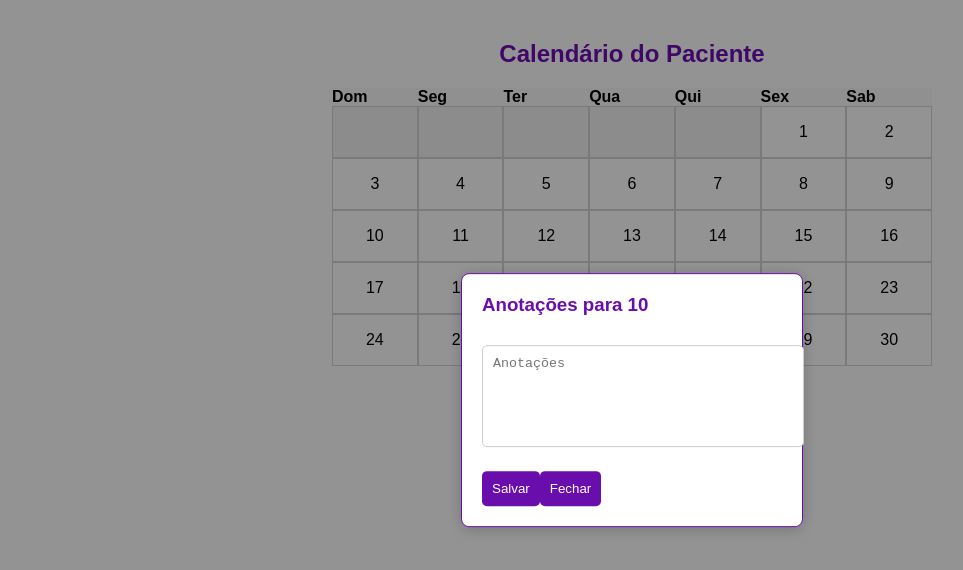
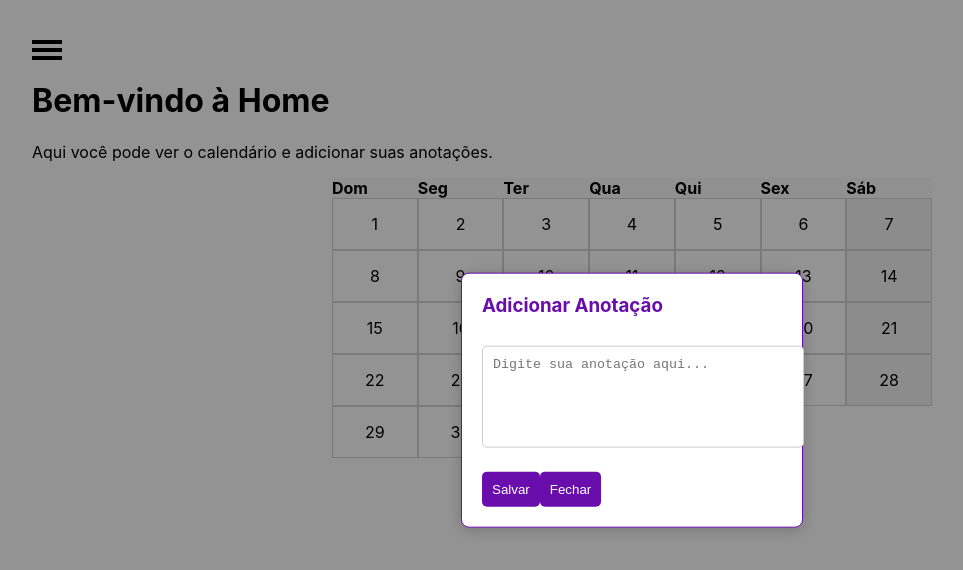
Before and after one commit to machado-gabys/Bem-Estar-, a React (Create React App) app: page /home in a window 1280 px wide. Both pictures are taken after a click on the element "10". Shown: the top 570 px of the page, without its empty margins (8-971 px from the left). Built offline with nearby package versions, Linux system fonts and the light colour scheme.

Commit message:
fix: sidebar com sair

```diff
--- a/package.json
+++ b/package.json
@@ -8,7 +8,7 @@
     "@testing-library/user-event": "^13.5.0",
     "react": "^18.3.1",
     "react-dom": "^18.3.1",
-    "react-router-dom": "^6.27.0",
+    "react-router-dom": "^6.28.0",
     "react-scripts": "^5.0.1",
     "web-vitals": "^2.1.4"
   },
--- a/src/App.js
+++ b/src/App.js
@@ -1,10 +1,10 @@
+// src/App.js
 import React, { useState } from 'react';
 import { Route, BrowserRouter as Router, Routes } from 'react-router-dom';
 import Home from './components/Home';
 import Login from './components/Login';
 import Psychologist from './components/Psychologist';
 import Cadastro from './components/Register';
-import Profile from './components/Profile'; // Certifique-se de que o import está correto
 import './styles/App.css';
 
 function App() {
@@ -14,7 +14,7 @@ function App() {
     ]);
 
     const handleRegister = (newUser) => {
-        setUsers([...users, newUser]); // Adiciona novo usuário
+        setUsers([...users, newUser]);
     };
 
     return (
@@ -23,9 +23,7 @@ function App() {
                 <Route path="/" element={<Login users={users} />} />
                 <Route path="/cadastro" element={<Cadastro onRegister={handleRegister} />} />
                 <Route path="/home" element={<Home />} />
-                <Route path="/calendar" element={<Home />} />
                 <Route path="/psychologist" element={<Psychologist />} />
-                <Route path="/profile" element={<Profile />} /> {/* Corrigido para usar <Profile /> */}
             </Routes>
         </Router>
     );
--- a/src/components/Home.js
+++ b/src/components/Home.js
@@ -1,51 +1,66 @@
+// src/components/Home.js
 import React, { useState } from 'react';
-import { useLocation } from 'react-router-dom';
+import { useNavigate } from 'react-router-dom';
 import '../styles/Home.css';
+import Sidebar from './Sidebar';
 
-const Home = () => {
-    const location = useLocation();
-    const userType = location.state?.userType; // Obtém o tipo de usuário do estado da navegação
+function Home() {
+    const [notes, setNotes] = useState({});
+    const [isSidebarVisible, setSidebarVisible] = useState(false);
+    const [isModalVisible, setModalVisible] = useState(false);
+    const [currentDate, setCurrentDate] = useState('');
+    const [currentNote, setCurrentNote] = useState('');
 
-    const [selectedDate, setSelectedDate] = useState(null);
-    const [patientName, setPatientName] = useState('');
-    const [notes, setNotes] = useState('');
-    const [isModalOpen, setIsModalOpen] = useState(false);
-    const [annotations, setAnnotations] = useState({}); // Usar um objeto para armazenar anotações por data
+    const navigate = useNavigate();
 
-    const date = new Date();
-    const month = date.getMonth();
-    const year = date.getFullYear();
-    const daysInMonth = new Date(year, month + 1, 0).getDate();
-    const daysArray = [...Array(daysInMonth).keys()].map(i => i + 1);
-    const firstDay = new Date(year, month, 1).getDay();
-
-    const handleDayClick = (day) => {
-        setSelectedDate(day);
-        const dateKey = `${year}-${month + 1}-${day}`; // Formata a data como chave
-        const existingAnnotation = annotations[dateKey] || { patientName: '', notes: '' };
-        setPatientName(existingAnnotation.patientName);
-        setNotes(existingAnnotation.notes);
-        setIsModalOpen(true);
+    // Função para salvar anotações
+    const handleSaveNote = () => {
+        setNotes(prevNotes => ({
+            ...prevNotes,
+            [currentDate]: currentNote,
+        }));
+        setModalVisible(false);
     };
 
-    const handleSave = () => {
-        const dateKey = `${year}-${month + 1}-${selectedDate}`; // Formata a data como chave
-        setAnnotations({
-            ...annotations,
-            [dateKey]: {
-                patientName: userType === 'psicologo' ? patientName : null,
-                notes: notes,
-            },
-        });
-        console.log('Anotações salvas:', { ...annotations, [dateKey]: { patientName, notes } }); // Para verificar no console
-        setPatientName(''); // Limpa os campos após salvar
-        setNotes('');
-        setIsModalOpen(false);
+    const toggleSidebar = () => {
+        setSidebarVisible(!isSidebarVisible);
+    };
+
+    const showModal = (date) => {
+        setCurrentDate(date);
+        setCurrentNote(notes[date] || '');
+        setModalVisible(true);
+    };
+
+    const closeModal = () => {
+        setModalVisible(false);
+    };
+
+    // Função de logout que redireciona para a página de login
+    const handleLogout = () => {
+        navigate('/');
     };
 
     return (
-        <div>
-            <h2>{userType === 'psicologo' ? 'Calendário do Psicólogo' : 'Calendário do Paciente'}</h2>
+        <div className="home-container">
+            {/* Menu lateral (Sidebar) */}
+            <div className={`sidebar ${isSidebarVisible ? 'visible' : ''}`}>
+                <Sidebar onLogout={handleLogout} />
+            </div>
+
+            <div className="content">
+                {/* Ícone do menu hambúrguer */}
+                <div className="hamburger-icon" onClick={toggleSidebar}>
+                    <span className="line"></span>
+                    <span className="line"></span>
+                    <span className="line"></span>
+                </div>
+
+                <h1>Bem-vindo à Home</h1>
+
+                <p>Aqui você pode ver o calendário e adicionar suas anotações.</p>
+
+                {/* Calendário */}
                 <div className="calendar">
                     <div className="calendar-header">
                         <div>Dom</div>
@@ -54,42 +69,44 @@ const Home = () => {
                         <div>Qua</div>
                         <div>Qui</div>
                         <div>Sex</div>
-                    <div>Sab</div>
+                        <div>Sáb</div>
                     </div>
                     <div className="calendar-body">
-                    {Array(firstDay).fill(null).map((_, i) => <div key={`empty-${i}`} className="calendar-day empty"></div>)}
-                    {daysArray.map(day => (
-                        <div key={day} className="calendar-day" onClick={() => handleDayClick(day)}>
+                        {/* Simulação de dias (substituir com dados reais do calendário) */}
+                        {Array.from({ length: 30 }, (_, index) => {
+                            const day = index + 1;
+                            const date = `2024-11-${String(day).padStart(2, '0')}`;
+                            return (
+                                <div
+                                    key={date}
+                                    className={`calendar-day ${day % 7 === 0 ? 'empty' : ''}`}
+                                    onClick={() => showModal(date)}
+                                >
                                     {day}
                                 </div>
-                    ))}
+                            );
+                        })}
                     </div>
                 </div>
 
-            {isModalOpen && (
-                <div className="modal-overlay">
-                    <div className="note-modal">
-                        <h3>Anotações para {selectedDate}</h3>
-                        {userType === 'psicologo' && (
-                            <input
-                                type="text"
-                                placeholder="Nome do Paciente"
-                                value={patientName}
-                                onChange={(e) => setPatientName(e.target.value)}
+                {/* Modal de anotações */}
+                {isModalVisible && (
+                    <div className="modal-overlay" onClick={closeModal}>
+                        <div className="note-modal" onClick={(e) => e.stopPropagation()}>
+                            <h3>Adicionar Anotação</h3>
+                            <textarea
+                                value={currentNote}
+                                onChange={(e) => setCurrentNote(e.target.value)}
+                                placeholder="Digite sua anotação aqui..."
                             />
-                        )}
-                        <textarea
-                            placeholder="Anotações"
-                            value={notes}
-                            onChange={(e) => setNotes(e.target.value)}
-                        />
-                        <button onClick={handleSave}>Salvar</button>
-                        <button onClick={() => setIsModalOpen(false)}>Fechar</button>
+                            <button onClick={handleSaveNote}>Salvar</button>
+                            <button onClick={closeModal}>Fechar</button> {/* Botão para fechar o modal */}
                         </div>
                     </div>
                 )}
             </div>
+        </div>
     );
-};
+}
 
 export default Home;
--- a/src/components/Psychologist.js
+++ b/src/components/Psychologist.js
@@ -1,53 +1,132 @@
 import React, { useState } from 'react';
+import { useNavigate } from 'react-router-dom';
+import '../styles/psychologist.css';
+import Sidebar from './Sidebar';
 
 const Psychologist = () => {
     const [patients, setPatients] = useState([]);
     const [patientName, setPatientName] = useState('');
     const [note, setNote] = useState('');
+    const [selectedDate, setSelectedDate] = useState(null);
+    const [dailyNotes, setDailyNotes] = useState({});
+    const [isModalOpen, setIsModalOpen] = useState(false);
+    const [isSidebarVisible, setSidebarVisible] = useState(false);
+    const navigate = useNavigate();
 
+    const addNoteForDate = (date) => {
+        setSelectedDate(date);
+        setIsModalOpen(true);
+    };
     const addPatient = () => {
-        if (patientName) {
-            setPatients([...patients, { name: patientName, notes: [] }]);
+        if (patientName && selectedDate) {
+            const updatedDailyNotes = { ...dailyNotes };
+            if (!updatedDailyNotes[selectedDate]) {
+                updatedDailyNotes[selectedDate] = [];
+            }
+            updatedDailyNotes[selectedDate].push({ patientName, note });
+            setDailyNotes(updatedDailyNotes);
             setPatientName('');
+            setNote('');
+            setIsModalOpen(false);
         }
     };
 
-    const addNote = (index) => {
-        const updatedPatients = [...patients];
-        updatedPatients[index].notes.push(note);
-        setPatients(updatedPatients);
+    const closeModal = () => {
+        setIsModalOpen(false);
+        setPatientName('');
         setNote('');
     };
 
+    const toggleSidebar = () => {
+        setSidebarVisible(!isSidebarVisible);
+    };
+
+    const handleLogout = () => {
+        navigate('/');
+    };
+    const handleExitNote = () => {
+        setIsModalOpen(false);
+        setPatientName('');
+        setNote('');
+    };
+    const renderCalendar = () => {
+        const days = [];
+        for (let day = 1; day <= 30; day++) {
+            const date = `2024-11-${String(day).padStart(2, '0')}`;
+            days.push(
+                <button key={date} onClick={() => addNoteForDate(date)}>
+                    {day}
+                </button>
+            );
+        }
+        return days;
+    };
+    const renderNotesForDate = () => {
+        const notesForDate = dailyNotes[selectedDate] || [];
+        return notesForDate.map((entry, index) => (
+            <div key={index}>
+                <strong>Paciente:</strong> {entry.patientName}
+                <br />
+                <strong>Anotação:</strong> {entry.note}
+            </div>
+        ));
+    };
+
     return (
-        <div>
+        <div className="psychologist-container">
+            {/* Menu lateral (Sidebar) */}
+            <div className={`sidebar ${isSidebarVisible ? 'visible' : ''}`}>
+                <Sidebar onLogout={handleLogout} /> {/* Passando a função de logout para o Sidebar */}
+            </div>
+
+            <div className="main-content">
+                {/* Ícone do menu hambúrguer */}
+                <div className="hamburger-icon" onClick={toggleSidebar}>
+                    <span className="line"></span>
+                    <span className="line"></span>
+                    <span className="line"></span>
+                </div>
+
                 <h2>Página do Psicólogo</h2>
+
+                {/* Calendário */}
+                <div className="calendar">
+                    <h3>Calendário</h3>
+                    <div className="calendar-grid">
+                        {renderCalendar()}
+                    </div>
+                </div>
+
+                {/* Pop-up Modal para adicionar anotações */}
+                {isModalOpen && (
+                    <div className="modal">
+                        <div className="modal-content">
+                            <span className="close-btn" onClick={closeModal}>&times;</span>
+                            <h3>Anotações para o Dia {selectedDate}</h3>
                             <input
                                 type="text"
                                 placeholder="Nome do Paciente"
                                 value={patientName}
                                 onChange={(e) => setPatientName(e.target.value)}
                             />
-            <button onClick={addPatient}>Adicionar Paciente</button>
-
-            <h3>Pacientes</h3>
-            <ul>
-                {patients.map((patient, index) => (
-                    <li key={index}>
-                        {patient.name}
-                        <input
-                            type="text"
+                            <textarea
                                 placeholder="Anotação"
                                 value={note}
                                 onChange={(e) => setNote(e.target.value)}
                             />
-                        <button onClick={() => addNote(index)}>Adicionar Anotação</button>
-                        <ul>
-                            {patient.notes.map((n, i) => <li key={i}>{n}</li>)}
-                        </ul>
-                    </li>
-                ))}
-            </ul>
+                            <button onClick={addPatient}>Salvar Anotação</button>
+                            {/* Exibe as anotações salvas para o dia selecionado */}
+                            <div className="saved-notes">
+                                {renderNotesForDate()}
+                            </div>
+                            {/* Botão para sair do modal sem salvar */}
+                            <button onClick={handleExitNote}>Sair sem salvar</button>
+                        </div>
+                    </div>
+                )}
+
+                {/* As anotações não serão mais exibidas na parte inferior da tela */}
+            </div>
         </div>
     );
 };
--- a/src/index.js
+++ b/src/index.js
@@ -1,8 +1,8 @@
 import React from 'react';
 import ReactDOM from 'react-dom/client';
-import './index.css';
 import App from './App';
 import reportWebVitals from './reportWebVitals';
+import './styles/index.css';
 
 const root = ReactDOM.createRoot(document.getElementById('root'));
 root.render(
--- a/src/styles/App.css
+++ b/src/styles/App.css
@@ -3,102 +3,97 @@ body {
   font-family: Arial, sans-serif;
   margin: 0;
   padding: 20px;
-  background-color: #f5f5f5; /* Cor de fundo suave */
+  background-color: #f5f5f5;
 }
 
-/* Estilos para os cabeçalhos */
 h2 {
-  color: #6a0dad; /* Cor roxa */
+  color: #6a0dad;
   text-align: center;
 }
 
-/* Estilos para o calendário */
 #calendar {
   display: grid;
   grid-template-columns: repeat(7, 1fr);
   gap: 10px;
-  margin: 20px 0; /* Margem para separar do conteúdo acima */
+  margin: 20px 0;
 }
 
 @media (max-width: 768px) {
   #calendar {
-    grid-template-columns: repeat(3, 1fr); /* Menos colunas em telas menores */
+    grid-template-columns: repeat(3, 1fr);
   }
 }
 
 .day {
-  border: 1px solid #6a0dad; /* Borda roxa */
-  background-color: white; /* Fundo branco para os dias */
-  padding: 20px; /* Aumentar padding para um espaço mais agradável */
+  border: 1px solid #6a0dad;
+  background-color: white;
+  padding: 20px;
   text-align: center;
   cursor: pointer;
-  border-radius: 5px; /* Bordas arredondadas */
-  transition: background-color 0.3s; /* Transição suave para o efeito hover */
+  border-radius: 5px;
+  transition: background-color 0.3s;
 }
 
 .day:hover {
-  background-color: #e6d7f2; /* Cor de fundo ao passar o mouse */
+  background-color: #e6d7f2;
 }
 
 .day:focus {
-  outline: 2px solid #6a0dad; /* Destaque para acessibilidade */
+  outline: 2px solid #6a0dad;
 }
 
-/* Estilos para modais de notas */
 .note-modal {
   position: fixed;
   top: 50%;
   left: 50%;
   transform: translate(-50%, -50%);
-  background: #fff; /* Fundo branco */
+  background: #fff;
   padding: 20px;
-  border: 1px solid #6a0dad; /* Borda roxa */
-  border-radius: 8px; /* Bordas arredondadas */
+  border: 1px solid #6a0dad;
+  border-radius: 8px;
   box-shadow: 0 2px 15px rgba(0, 0, 0, 0.2);
   z-index: 1000;
 }
 
 .note-modal h3 {
   margin-top: 0;
-  color: #6a0dad; /* Título em roxo */
+  color: #6a0dad;
 }
 
 .note-modal textarea {
   width: 100%;
-  height: 80px; /* Altura fixa para a área de texto */
+  height: 80px;
   margin-bottom: 10px;
-  border: 1px solid #ccc; /* Borda leve */
-  border-radius: 5px; /* Bordas arredondadas */
-  padding: 10px; /* Padding interno */
-  resize: none; /* Impede o redimensionamento */
+  border: 1px solid #ccc;
+  border-radius: 5px;
+  padding: 10px;
+  resize: none;
 }
 
 .note-modal button {
-  background-color: #6a0dad; /* Botão roxo */
-  color: white; /* Texto branco */
+  background-color: #6a0dad;
+  color: white;
   border: none;
   padding: 10px;
   border-radius: 5px;
   cursor: pointer;
-  transition: background-color 0.3s; /* Transição suave */
+  transition: background-color 0.3s;
 }
 
 .note-modal button:hover {
-  background-color: #5b0c95; /* Cor do botão ao passar o mouse */
+  background-color: #5b0c95;
 }
 
-/* Estilos para sobreposições de modais */
 .modal-overlay {
   position: fixed;
   top: 0;
   left: 0;
   width: 100%;
   height: 100%;
-  background-color: rgba(0, 0, 0, 0.4); /* Escurece o fundo */
+  background-color: rgba(0, 0, 0, 0.4);
   z-index: 500;
 }
 
-/* Estilos gerais para as páginas de autenticação */
 .auth-container {
   display: flex;
   justify-content: center;
@@ -114,15 +109,15 @@ h2 {
   width: 100%;
   max-width: 400px;
   text-align: center;
-  transition: transform 0.2s; /* Efeito de hover */
+  transition: transform 0.2s;
 }
 
 .auth-card:hover {
-  transform: translateY(-5px); /* Levantar card ao passar o mouse */
+  transform: translateY(-5px);
 }
 
 .auth-card h2 {
-  color: #6a0dad; /* Cor roxa */
+  color: #6a0dad;
   margin-bottom: 20px;
 }
 
@@ -141,12 +136,12 @@ h2 {
 }
 
 .auth-card input:focus {
-  border-color: #6a0dad; /* Mudança de cor ao focar no campo */
-  outline: none; /* Remove o contorno padrão */
+  border-color: #6a0dad;
+  outline: none;
 }
 
 .auth-card button {
-  background-color: #6a0dad; /* Cor do botão roxo */
+  background-color: #6a0dad;
   color: #fff;
   border: none;
   padding: 12px;
@@ -158,23 +153,23 @@ h2 {
 }
 
 .auth-card button:hover {
-  background-color: #5b0c95; /* Tom mais escuro de roxo ao passar o mouse */
-  transform: translateY(-2px); /* Leve movimento para cima ao passar o mouse */
+  background-color: #5b0c95;
+  transform: translateY(-2px);
 }
 
 .auth-link {
   margin-top: 15px;
-  color: #6a0dad; /* Cor roxa */
+  color: #6a0dad;
   text-decoration: none;
   font-size: 14px;
 }
 
 .auth-link:hover {
-  text-decoration: underline; /* Sublinhado ao passar o mouse */
+  text-decoration: underline;
 }
 
 .auth-card p {
-  color: #666; /* Cor do texto para o link de login */
+  color: #666;
   font-size: 14px;
 }
 
@@ -184,8 +179,8 @@ h2 {
   left: 0;
   width: 100%;
   height: 100%;
-  background-color: rgba(0, 0, 0, 0.4); /* Escurece o fundo */
-  z-index: 500; /* Para estar acima de outros elementos */
+  background-color: rgba(0, 0, 0, 0.4);
+  z-index: 500;
 }
 
 .note-modal {
@@ -193,45 +188,44 @@ h2 {
   top: 50%;
   left: 50%;
   transform: translate(-50%, -50%);
-  background: #fff; /* Fundo branco */
+  background: #fff;
   padding: 20px;
-  border: 1px solid #6a0dad; /* Borda roxa */
-  border-radius: 8px; /* Bordas arredondadas */
+  border: 1px solid #6a0dad;
+  border-radius: 8px;
   box-shadow: 0 2px 15px rgba(0, 0, 0, 0.2);
   z-index: 1000;
 }
 
 .note-modal h3 {
   margin-top: 0;
-  color: #6a0dad; /* Título em roxo */
+  color: #6a0dad;
 }
 
 .note-modal input,
 .note-modal textarea {
-  width: 100%; /* Largura total */
+  width: 100%;
   margin-top: 10px;
   padding: 10px;
-  border-radius: 5px; /* Bordas arredondadas */
-  border: 1px solid #ccc; /* Borda leve */
+  border-radius: 5px;
+  border: 1px solid #ccc;
 }
 
 .note-modal button {
   margin-top: 10px;
-  background-color: #6a0dad; /* Cor do botão */
-  color: white; /* Texto branco */
+  background-color: #6a0dad;
+  color: white;
   border: none;
   padding: 10px;
   border-radius: 5px;
   cursor: pointer;
-  transition: background-color 0.3s; /* Transição suave */
+  transition: background-color 0.3s;
 }
 
 .note-modal button:hover {
-  background-color: #5b0c95; /* Cor do botão ao passar o mouse */
+  background-color: #5b0c95;
 
 }
 
-/* Estilos gerais da página de perfil */
 .profile-container {
   max-width: 800px;
   margin: 0 auto;
@@ -290,7 +284,6 @@ h2 {
   margin-right: 5px;
 }
 
-/* Botão para salvar as alterações */
 .profile-save-button {
   background-color: #6a0dad;
   color: #fff;
--- a/src/styles/Home.css
+++ b/src/styles/Home.css
@@ -1,3 +1,43 @@
+.home-container {
+    display: flex;
+    flex-direction: row;
+}
+
+.sidebar {
+    position: fixed;
+    top: 0;
+    left: -250px; /* Menu começa escondido */
+    width: 250px;
+    height: 100%;
+    background-color: #6a4c8c; /* Cor de fundo roxa */
+    transition: left 0.3s ease; /* Animação suave para mostrar/esconder o menu */
+}
+
+.sidebar.visible {
+    left: 0; /* Menu aparece ao clicar no hambúrguer */
+}
+
+.content {
+    margin-left: 0;
+    transition: margin-left 0.3s ease; /* Animação suave quando o menu é aberto */
+    padding: 20px;
+    width: 100%;
+}
+
+.hamburger-icon {
+    display: flex;
+    flex-direction: column;
+    justify-content: space-between;
+    width: 30px;
+    height: 20px;
+    cursor: pointer;
+}
+
+.hamburger-icon .line {
+    height: 4px;
+    background-color: #000;
+}
+
 .calendar {
     display: flex;
     flex-direction: column;
--- /dev/null
+++ b/src/styles/Sidebar.css
@@ -0,0 +1,49 @@
+/* Estilo do menu lateral (Sidebar) */
+.sidebar {
+    position: fixed;
+    top: 0;
+    left: -250px; /* Inicialmente escondido */
+    width: 250px;
+    height: 100%;
+    background-color: #9b59b6; /* Roxo mais claro */
+    transition: left 0.3s ease-in-out;
+    z-index: 1000;
+}
+
+.sidebar.visible {
+    left: 0; /* Quando o menu está visível */
+}
+
+.sidebar-content {
+    padding: 20px;
+    color: white;
+}
+
+.sidebar h3 {
+    margin-top: 0;
+    font-size: 24px;
+}
+
+.sidebar ul {
+    list-style-type: none;
+    padding: 0;
+}
+
+.sidebar li {
+    margin-bottom: 15px;
+}
+
+.logout-button {
+    background-color: #8e44ad; /* Roxo mais escuro */
+    color: white;
+    border: none;
+    padding: 10px 15px;
+    width: 100%;
+    text-align: left;
+    cursor: pointer;
+    border-radius: 5px;
+}
+
+.logout-button:hover {
+    background-color: #732d91; /* Tom mais escuro quando o botão é focado */
+}
--- /dev/null
+++ b/src/styles/psychologist.css
@@ -0,0 +1,92 @@
+/* src/styles/Psychologist.css */
+
+.psychologist-container {
+    display: flex;
+}
+
+.main-content {
+    flex: 1;
+    padding: 20px;
+    margin-left: 220px; /* Espaço para o Sidebar */
+}
+
+.calendar {
+    margin-bottom: 20px;
+}
+
+.calendar-grid {
+    display: grid;
+    grid-template-columns: repeat(7, 1fr); /* 7 dias da semana */
+    gap: 10px;
+}
+
+button {
+    padding: 10px;
+    cursor: pointer;
+    background-color: #f0f0f0;
+    border: 1px solid #ccc;
+    border-radius: 4px;
+}
+
+button:hover {
+    background-color: #ddd;
+}
+
+.daily-notes {
+    margin-top: 20px;
+}
+
+.daily-notes-entry {
+    margin-bottom: 10px;
+}
+
+.daily-notes-entry ul {
+    list-style-type: none;
+    padding: 0;
+}
+
+.daily-notes-entry li {
+    margin-bottom: 5px;
+}
+
+/* Estilo do Modal */
+.modal {
+    position: fixed;
+    top: 0;
+    left: 0;
+    width: 100%;
+    height: 100%;
+    background-color: rgba(0, 0, 0, 0.5);
+    display: flex;
+    justify-content: center;
+    align-items: center;
+}
+
+.modal-content {
+    background-color: white;
+    padding: 20px;
+    border-radius: 8px;
+    width: 400px;
+    max-width: 100%;
+    box-shadow: 0 4px 8px rgba(0, 0, 0, 0.2);
+}
+
+.close-btn {
+    position: absolute;
+    top: 10px;
+    right: 10px;
+    font-size: 24px;
+    cursor: pointer;
+}
+
+.close-btn:hover {
+    color: red;
+}
+
+input, textarea {
+    width: 100%;
+    padding: 10px;
+    margin-bottom: 10px;
+    border: 1px solid #ccc;
+    border-radius: 4px;
+}
```
Also changed, not shown: src/components/Login.js (+7 -3 lines), src/components/Sidebar.js (+8 -13 lines), src/styles/index.css (renamed from src/index.css), 1 other file (tests, documents, lock files or other folders). Lines whose indentation alone changed are shown as unchanged.
